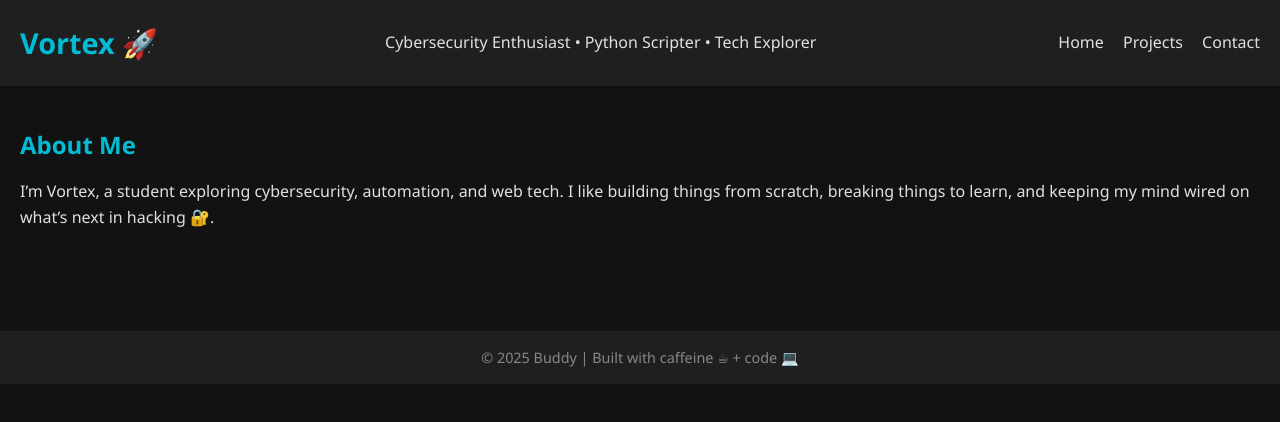
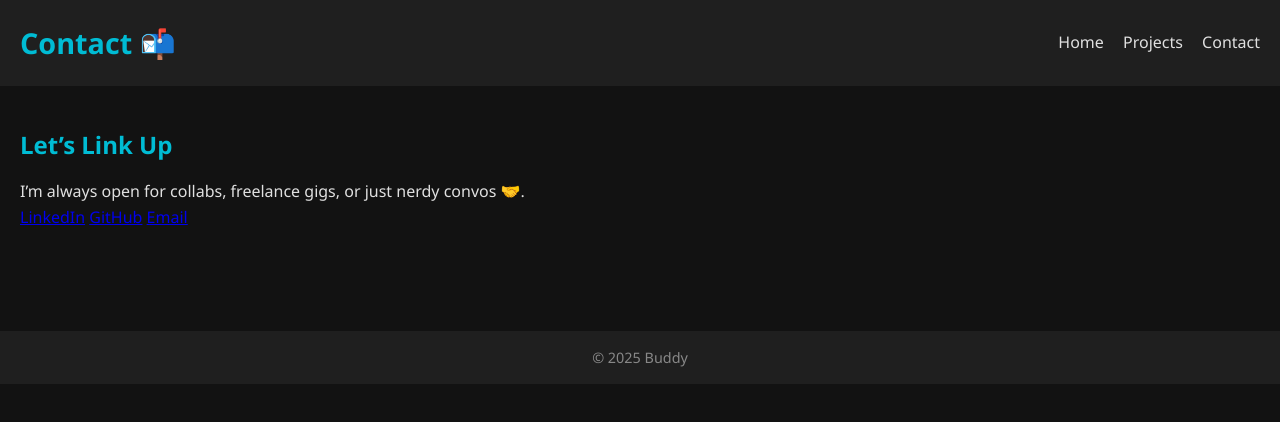
Before and after one commit to Vortex-Scurge/vortexscurge.github.io, a plain HTML site: page contact.html in a window 1280 px wide. Drawn offline with Linux system fonts and the light colour scheme.

Commit message:
Update contact.html

```diff
--- a/contact.html
+++ b/contact.html
@@ -3,33 +3,33 @@
 <head>
   <meta charset="UTF-8">
   <meta name="viewport" content="width=device-width, initial-scale=1.0">
-  <title>Vortex | Portfolio</title>
+  <title>Contact | Vortex</title>
   <link rel="stylesheet" href="style.css">
 </head>
 <body>
   <header>
-    <h1>Vortex 🚀</h1>
-    <p>Cybersecurity Enthusiast • Python Scripter • Tech Explorer</p>
+    <h1>Contact 📬</h1>
     <nav>
-      <a href="index.html" class="active">Home</a>
+      <a href="index.html">Home</a>
       <a href="projects.html">Projects</a>
-      <a href="contact.html">Contact</a>
+      <a href="contact.html" class="active">Contact</a>
     </nav>
   </header>
 
   <main>
     <section class="card">
-      <h2>About Me</h2>
-      <p>
-        I’m Vortex, a student exploring cybersecurity, automation, and web tech.
-        I like building things from scratch, breaking things to learn,
-        and keeping my mind wired on what’s next in hacking 🔐.
-      </p>
+      <h2>Let’s Link Up</h2>
+      <p>I’m always open for collabs, freelance gigs, or just nerdy convos 🤝.</p>
+      <div class="socials">
+        <a href="www.linkedin.com/in/aravindan-ravichandran-2b2144337" target="_blank">LinkedIn</a>
+        <a href="https://github.com/Vortex-Scurge" target="_blank">GitHub</a>
+        <a href="mailto:buddy@aravinanravichandiran@gmail.com?subject=Hello Buddy&body=I saw your portfolio site!">Email</a>
+      </div>
     </section>
   </main>
 
   <footer>
-    <p>&copy; 2025 Buddy | Built with caffeine ☕ + code 💻</p>
+    <p>&copy; 2025 Buddy</p>
   </footer>
 </body>
 </html>
```
